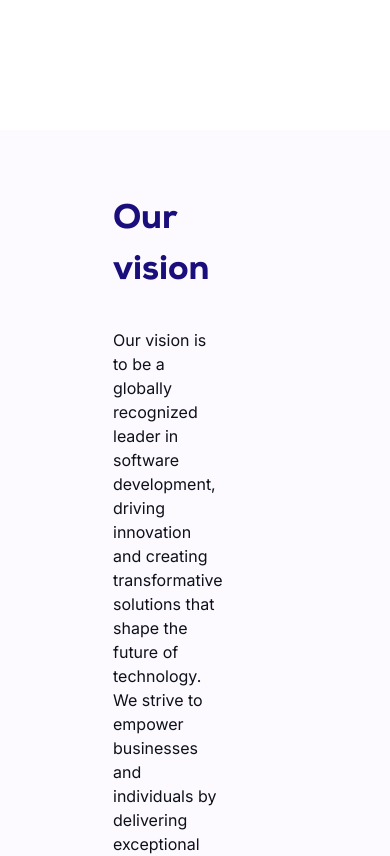
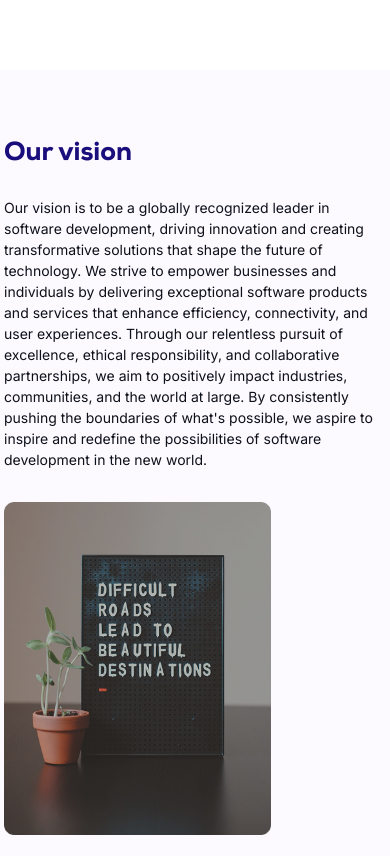
Before and after one commit to sakibtamim/Purrfect-Software-Ltd-demo-, a Next.js app: page / in a window 390 px wide. Shown: the part 1860-2716 px from the top of the page. Built offline with nearby package versions, Linux system fonts and the light colour scheme.

Commit message:
feat: enhance OurVision components; improve layout and styling for better user experience

```diff
--- a/app/components/ourvalues/OurValues.jsx
+++ b/app/components/ourvalues/OurValues.jsx
@@ -17,7 +17,7 @@ const OurValues = () => {
             alt="Our values"
             height={471}
             width={1180}
-            className="lg:w-fit lg:h-fit h-[70%] w-[90%]"
+            className="lg:w-fit lg:h-fit h-[70%] w-[90%] object-contain"
           />
         </div>
       </Container>
--- a/app/components/ourvision/OurVision.jsx
+++ b/app/components/ourvision/OurVision.jsx
@@ -4,14 +4,14 @@ import Image from "next/image";
 
 const OurVision = () => {
   return (
-    <section className="mt-[130px]  bg-[#FCF9FF]">
+    <section className="lg:mt-[130px] mt-[70px]  bg-[#FCF9FF]">
       <Container>
-        <div className="pl-[109px] py-16 relative">
-          <div className="w-[40%] ">
-            <h2 className="text-[34px] text-[#1A0D7C] font-[Nexa] font-bold pb-8">
+        <div className="lg:pl-[109px] py-16 lg:relative ">
+          <div className="lg:w-[40%] w-full lg:pb-0 pb-8">
+            <h2 className="lg:text-[34px] text-[26px] text-[#1A0D7C] font-[Nexa] font-bold lg:pb-8 pb-6">
               Our vision
             </h2>
-            <p className=" text-[16px] text-[#0E101A] font-inter font-normal">
+            <p className=" lg:text-[16px] text-[14px] text-[#0E101A] font-inter font-normal">
               Our vision is to be a globally recognized leader in software
               development, driving innovation and creating transformative
               solutions that shape the future of technology. We strive to
@@ -25,12 +25,13 @@ const OurVision = () => {
               possibilities of software development in the new world.
             </p>
           </div>
-          <div className="absolute top-16 left-[685px]">
+          <div className="lg:absolute top-16 left-[685px]">
             <Image
               src="/ourvision.png"
               alt="Our vision"
               width={414}
               height={515}
+              className="lg:w-fit lg:h-fit h-[80%] w-[70%] object-contain"
             />
           </div>
         </div>
```
